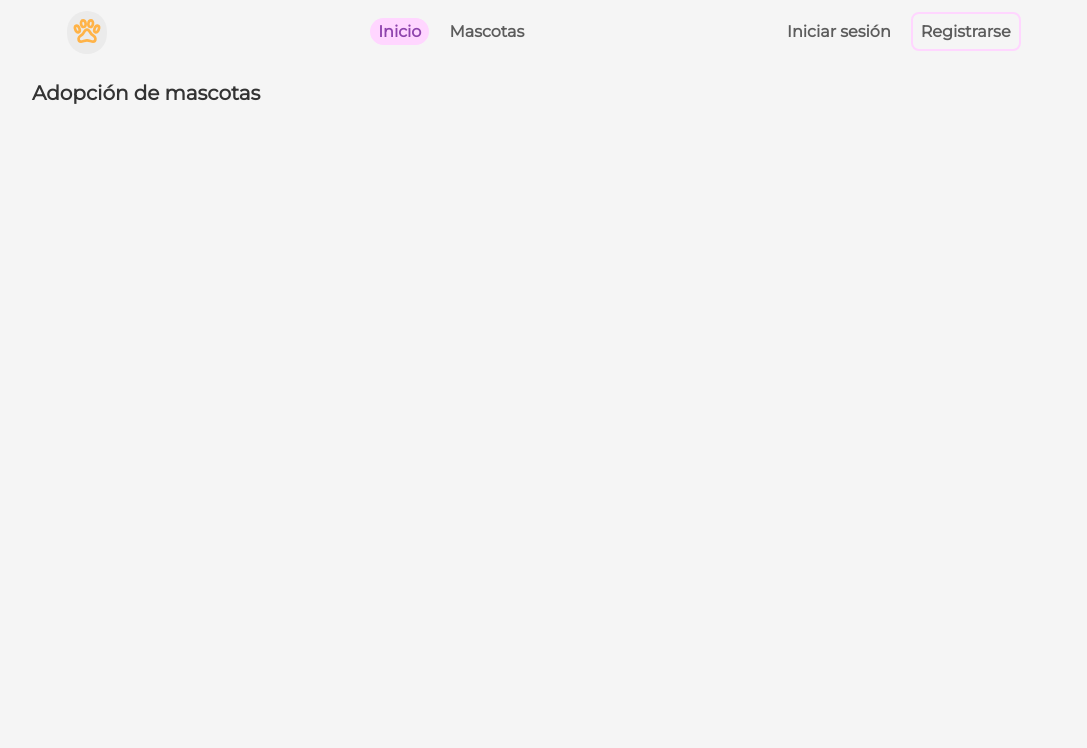
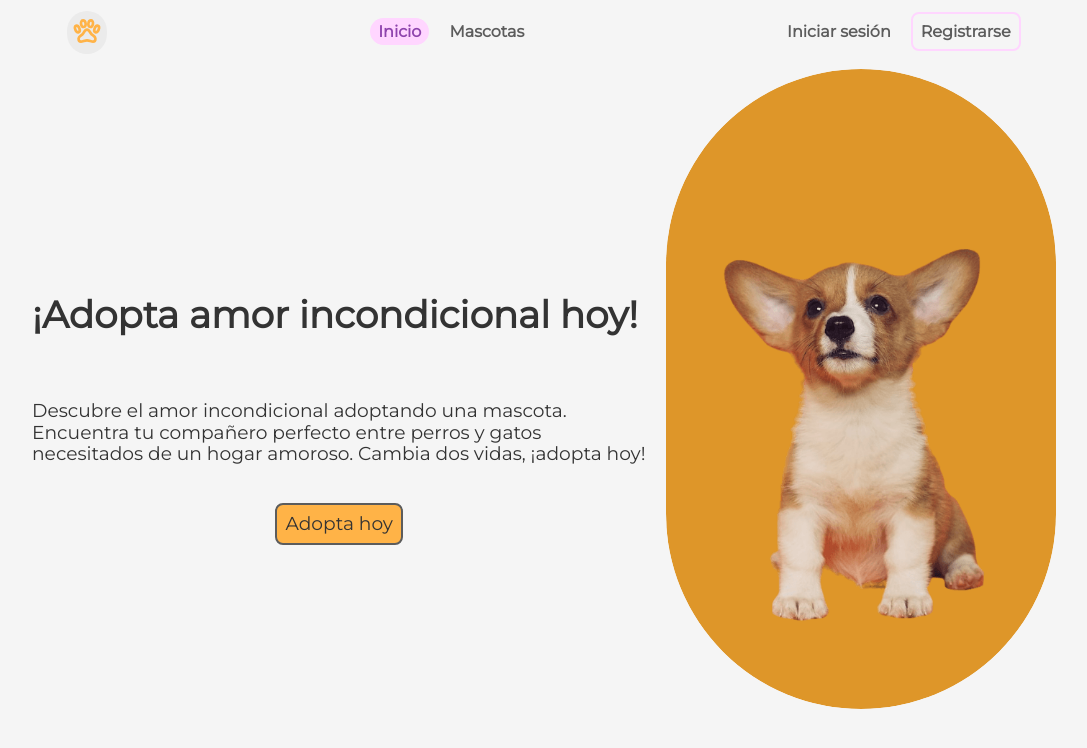
Before and after one commit to johan541/mascotas, a Next.js app: page / in a window 1280 px wide. Shown: the top 748 px of the page, without its empty margins (96-1183 px from the left). Built offline with nearby package versions, Linux system fonts and the light colour scheme.

Commit message:
Add home page content

```diff
--- a/src/modules/Home/Home.module.scss
+++ b/src/modules/Home/Home.module.scss
@@ -0,0 +1,59 @@
+@import '@/styles/elements/links';
+@import '@/styles/settings/colors';
+
+.main {
+  place-content: center;
+  grid-template:
+    'title image' 1fr
+    'text image' max-content
+    'button image' 1fr /
+    60% 1fr;
+  gap: 2rem;
+  box-sizing: border-box;
+  overflow: hidden;
+}
+
+.title {
+  grid-area: title;
+  align-self: end;
+  font-size: 28pt;
+}
+
+.text {
+  grid-area: text;
+  font-size: 14pt;
+}
+
+.button {
+  @include non-link;
+  grid-area: button;
+  justify-self: center;
+  align-self: start;
+  font-size: 14pt;
+  font-weight: 500;
+  background-color: $primary-100;
+  outline-color: $primary-300;
+  border: 2px solid $text-200;
+  border-radius: 1vmin;
+  padding: 0.8rem;
+
+  &:hover {
+    border-color: $text-100;
+  }
+
+  &:active {
+    scale: 0.9;
+  }
+}
+
+.image {
+  grid-area: image;
+  justify-self: center;
+  width: 100%;
+  height: 80vh;
+  aspect-ratio: 3/2;
+  object-fit: contain;
+  border-radius: 75vmax;
+  background-color: $primary-200;
+  background-clip: padding-box;
+}
--- a/src/pages/index.tsx
+++ b/src/pages/index.tsx
@@ -1,11 +1,30 @@
+import Image from 'next/image';
+
 import { Layout } from '@/components/Layout';
 import { styles } from '@/modules/Home';
 import type { NextPageWithLayout } from '@/types/next';
+import Link from 'next/link';
+import { Routes } from '@/helpers/routes';
 
 const Home: NextPageWithLayout = () => {
   return (
     <main className={styles.main}>
-      <h1>Adopción de mascotas</h1>
+      <h1 className={styles.title}>¡Adopta amor incondicional hoy!</h1>
+      <p className={styles.text}>
+        Descubre el amor incondicional adoptando una mascota. Encuentra tu compañero
+        perfecto entre perros y gatos necesitados de un hogar amoroso. Cambia dos vidas,
+        ¡adopta hoy!
+      </p>
+      <Link href={Routes.PETS.path} className={styles.button}>
+        Adopta hoy
+      </Link>
+      <Image
+        src='/image/pet.png'
+        alt='Pet picture'
+        className={styles.image}
+        width={290}
+        height={494}
+      />
     </main>
   );
 };
```
Also changed, not shown: public/image/pet.png (added).
